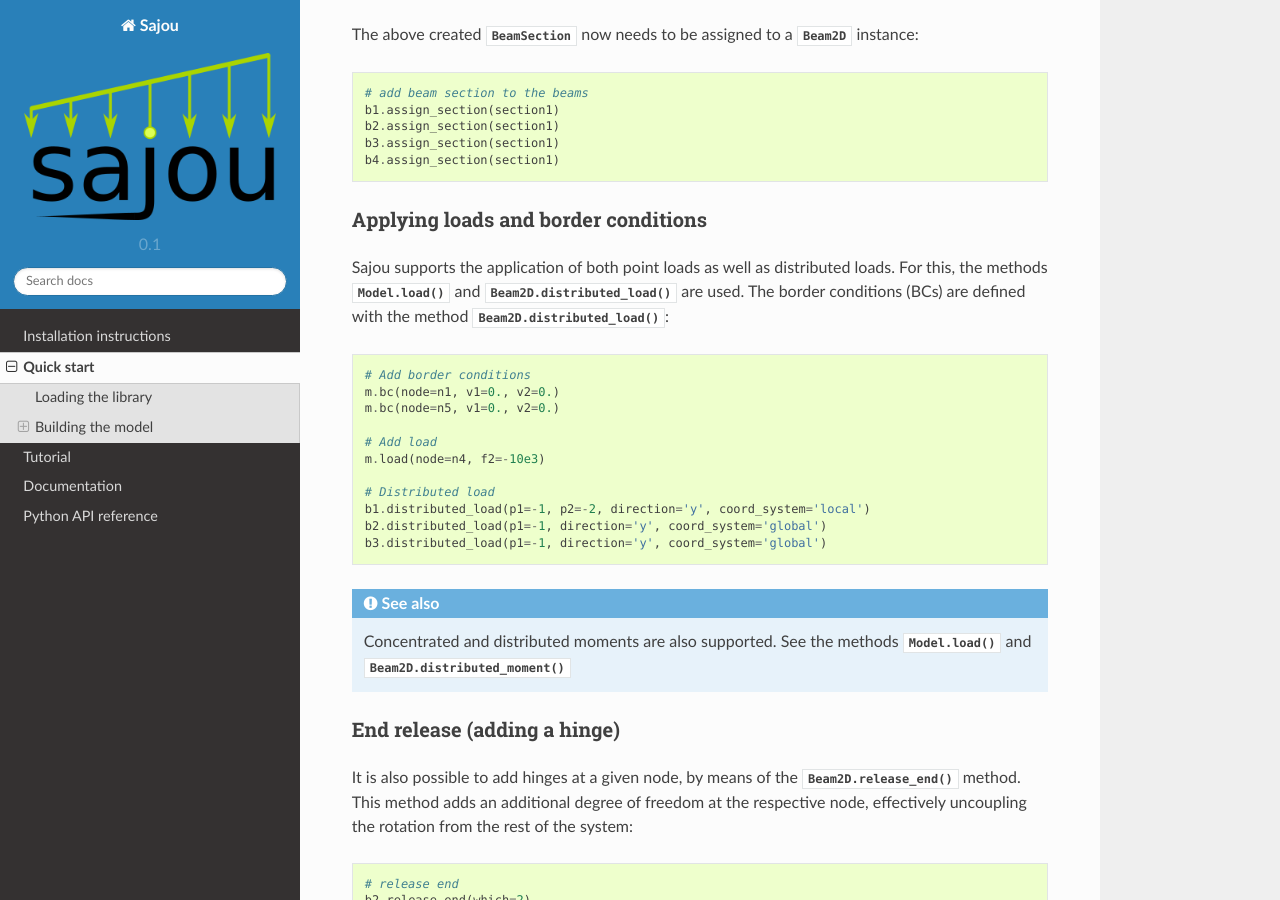
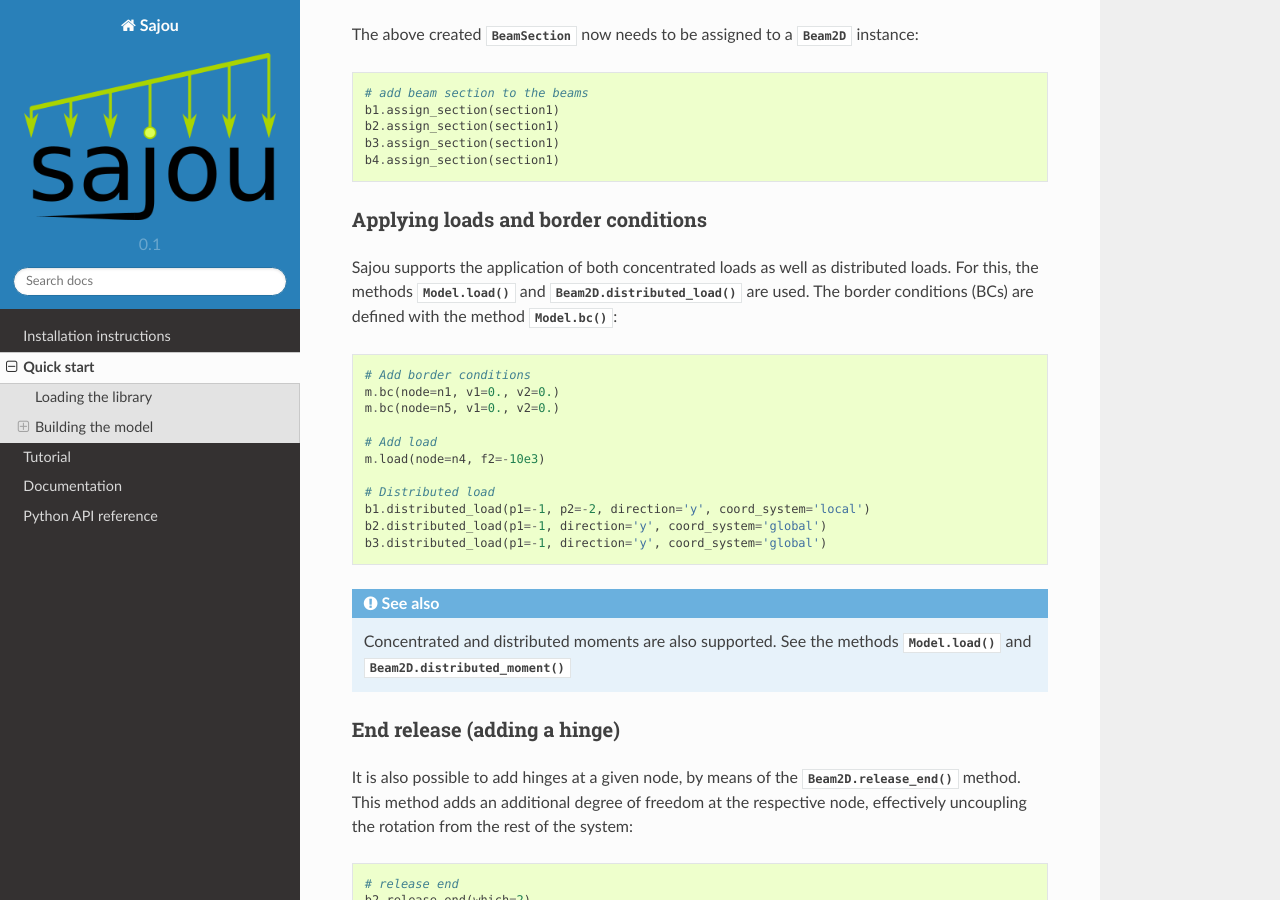
Before and after one commit to cristobaltapia/sajou, a Sphinx documentation site: the page built from docs/quickstart.rst, in a window 1280 px wide and 900 px high, scrolled down 1805 px. Built offline with Sphinx 7.4.7 and the Read the Docs theme 2.0.0, drawn with Linux system fonts in a browser that asks for light colours; pages that are not in the unit, such as notebooks, are missing from menus.

Commit message:
fix in the documentation

```diff
--- a/docs/quickstart.rst
+++ b/docs/quickstart.rst
@@ -70,8 +70,8 @@ The above created :class:`.BeamSection` now needs to be assigned to a :class:`.B
 Applying loads and border conditions
 ************************************
 
-Sajou supports the application of both point loads as well as distributed loads. For this, the methods :meth:`.Model.load` and :meth:`.Beam2D.distributed_load` are used.
-The border conditions (BCs) are defined with the method :meth:`.Beam2D.distributed_load`:
+Sajou supports the application of both concentrated loads as well as distributed loads. For this, the methods :meth:`.Model.load` and :meth:`.Beam2D.distributed_load` are used.
+The border conditions (BCs) are defined with the method :meth:`.Model.bc`:
 
 .. literalinclude:: sajou_examples/quickstart_post.py
    :lines: 42-52
```
